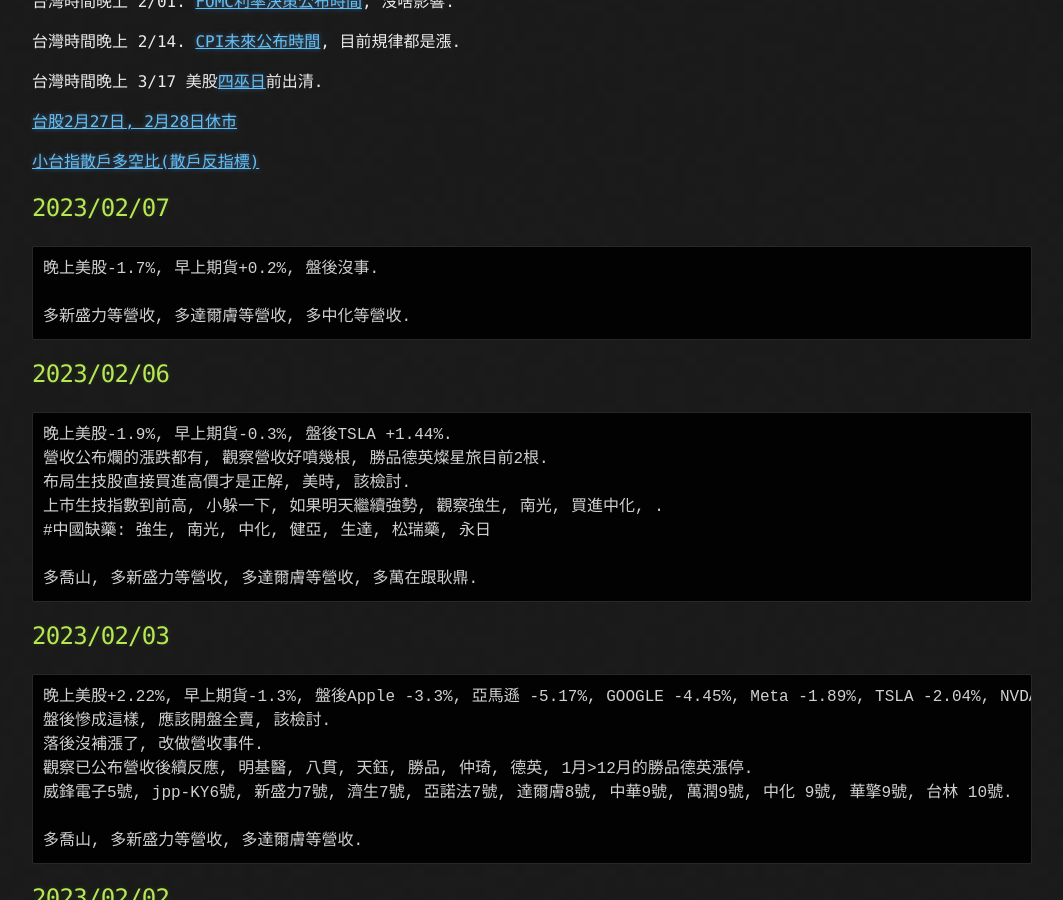
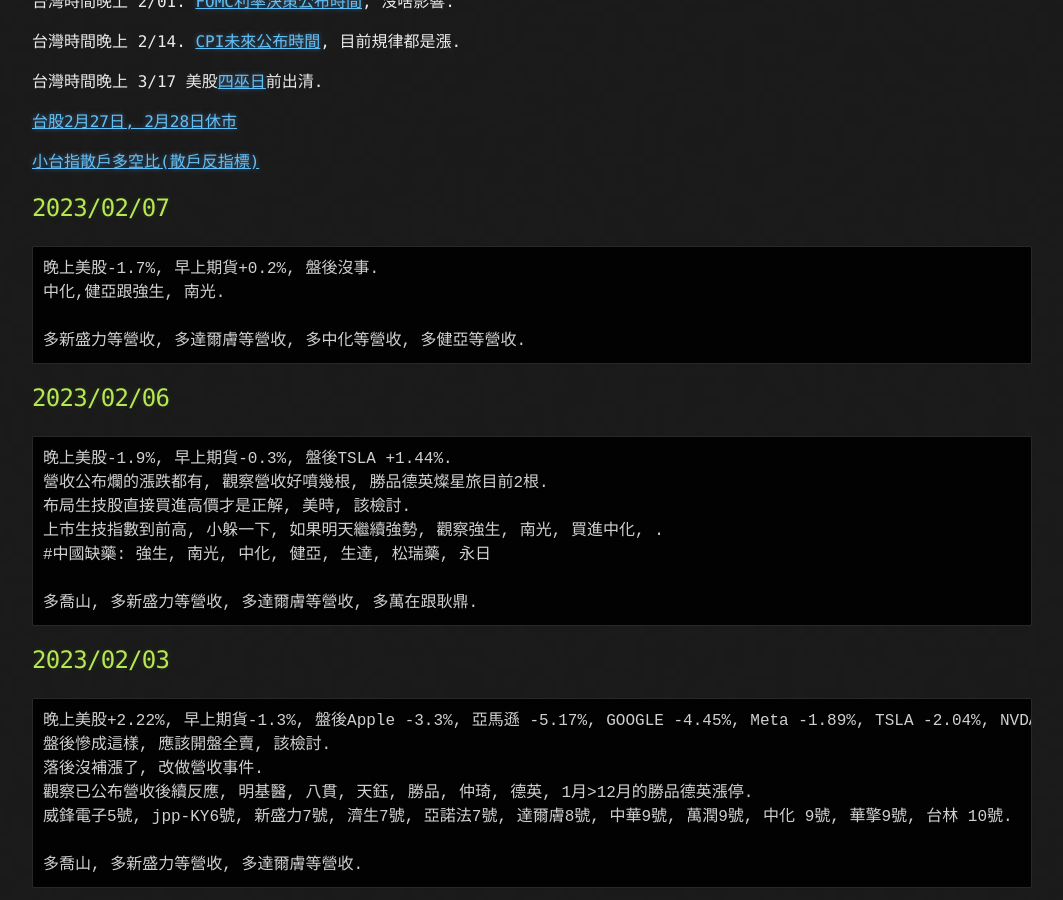
Before and after one commit to lepg5487/Stock_God, a Jekyll site: the page built from index.md, in a window 1280 px wide and 900 px high, scrolled down 428 px. Shown: the whole window, without its empty margins (108-1171 px from the left). Built offline with Jekyll 4.4.1, drawn with Linux system fonts in a browser that asks for light colours; our own code applies the rules of GitHub Pages for plain Markdown files.

Commit message:
Update index.md

````diff
--- a/index.md
+++ b/index.md
@@ -23,8 +23,9 @@
 ## 2023/02/07
 ```
 晚上美股-1.7%, 早上期貨+0.2%, 盤後沒事.
-
-多新盛力等營收, 多達爾膚等營收, 多中化等營收.
+中化,健亞跟強生, 南光.
+
+多新盛力等營收, 多達爾膚等營收, 多中化等營收, 多健亞等營收.
 ```
 
 ## 2023/02/06
````
